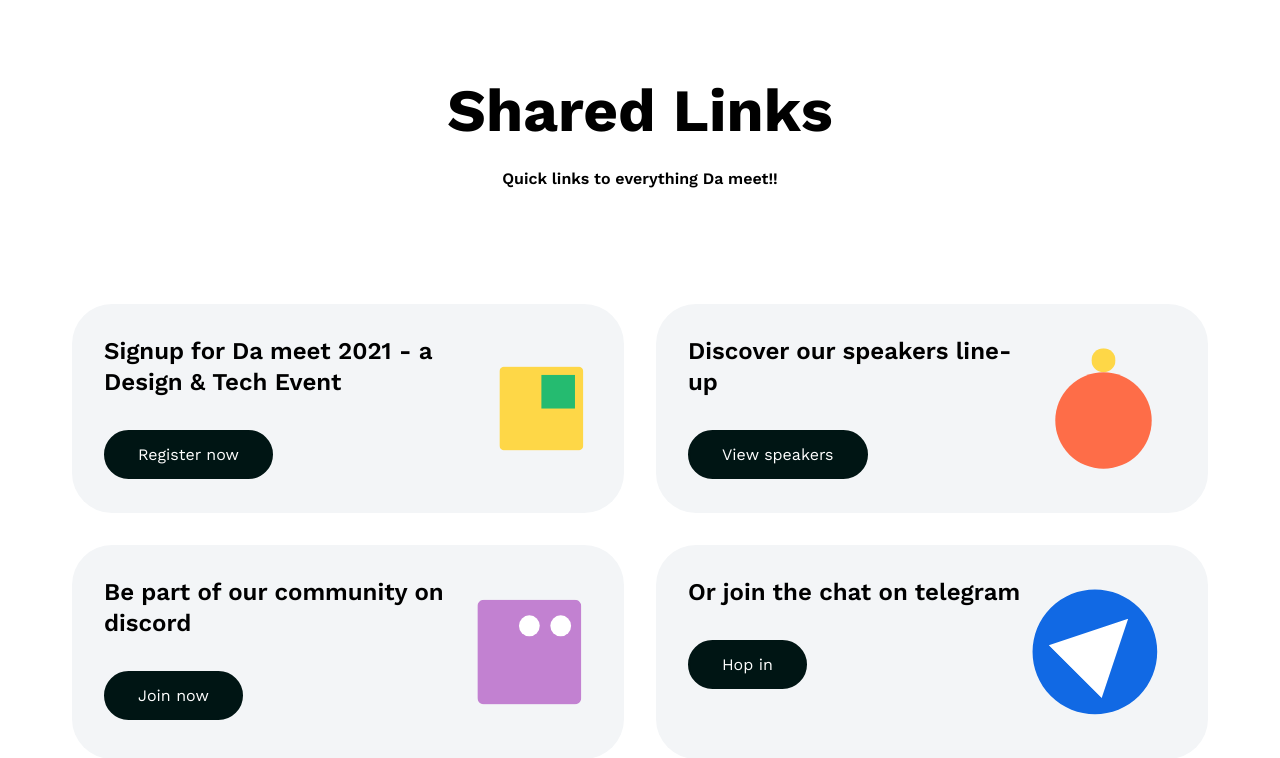
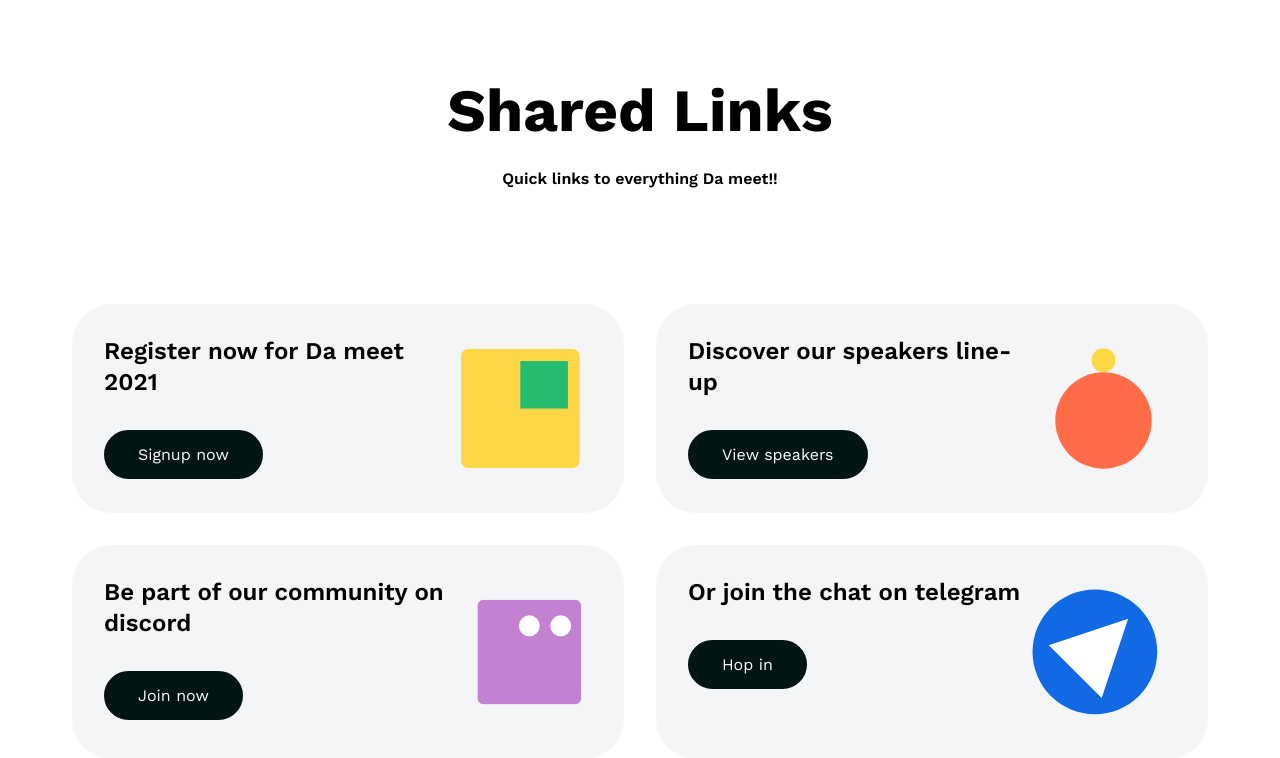
Before and after one commit to thecodegrain/dameet-site, a Next.js app: page /links in a window 1280 px wide. Shown: the top 758 px of the page. Built offline with nearby package versions, Linux system fonts and the light colour scheme.

Commit message:
minor fixes

```diff
--- a/pages/links.js
+++ b/pages/links.js
@@ -42,9 +42,9 @@
             <div className="info-grid">
               <div className="info-card-row info-cards bg-light">
                 <div>
-                  <h4>Signup for Da meet 2021 - a Design & Tech Event</h4>
+                  <h4>Register now for Da meet 2021</h4>
                   <Link href="/">
-                    <a className="btn small-space">Register now</a>
+                    <a className="btn small-space">Signup now</a>
                   </Link>
                 </div>
                 <Image
```
